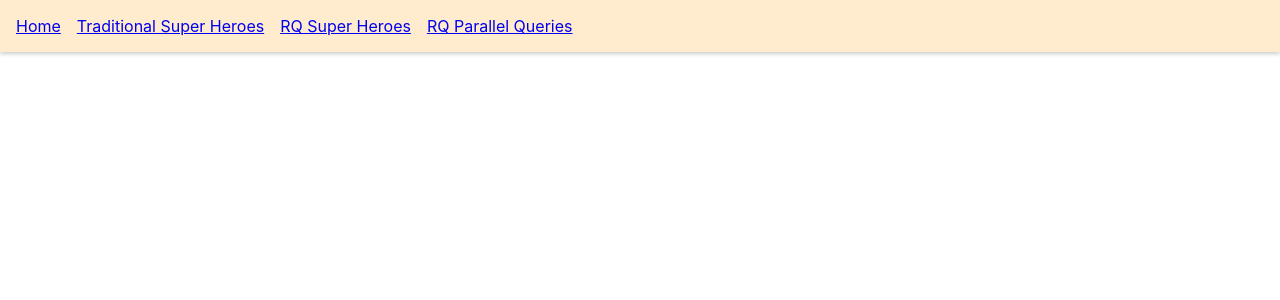
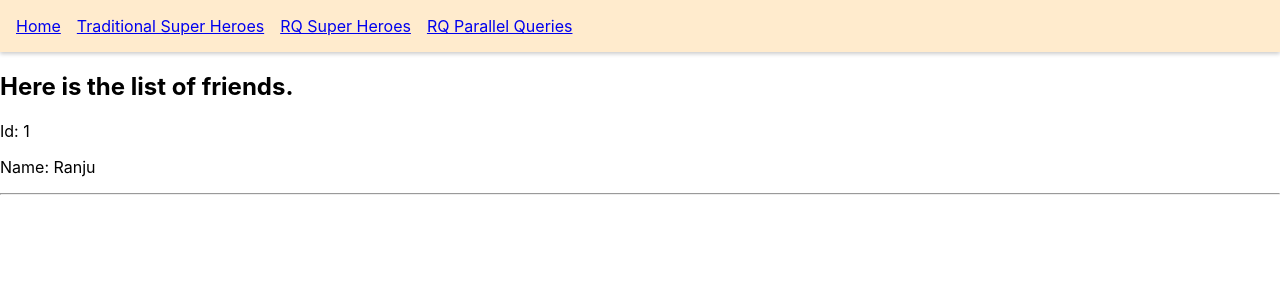
Before and after one commit to anmol-kumar0815/Learn-react-query, a React (Create React App) app: page /dynamic-queries/1 in a window 1280 px wide. Shown: the top 300 px of the page. Built offline with nearby package versions, Linux system fonts and the light colour scheme; data requests are answered from the project's data file.

Commit message:
Dynamic queries

```diff
--- a/src/App.js
+++ b/src/App.js
@@ -7,6 +7,7 @@ import RQSuperHeroes from './components/RQSuperHeroes'
 import SuperHeroes from './components/SuperHeroes'
 import RQSuperHero from './components/RQSuperHero';
 import RQParallelQueries from './components/RQParallelQueries';
+import RQDynamicQueries from './components/RQDynamicQueries';
 
 const queryClient = new QueryClient();
 
@@ -32,6 +33,7 @@ function App() {
             </ul>
           </nav>
           <Routes>
+            <Route exact path="/dynamic-queries/:ids" element={<RQDynamicQueries />} />
             <Route exact path='/parallel-queries' element={<RQParallelQueries />} />
             <Route exact path='/rq-super-heroes/:id' element={<RQSuperHero />} />
             <Route exact path='/super-heroes' element={<SuperHeroes />} />
--- /dev/null
+++ b/src/components/RQDynamicQueries.jsx
@@ -0,0 +1,29 @@
+import React from 'react'
+import { useParams } from 'react-router-dom';
+import useDynamicFriends from '../customHooks/useDynamicFriends';
+
+const RQDynamicQueries = () => {
+  const { ids } = useParams();
+  const friendIds = ids.split(",");
+
+  const responses = useDynamicFriends(friendIds);
+
+  if(!responses.every(response => response.isLoading === false)){
+    return <div>Loading...</div>
+  };
+
+  return (
+    <div>
+      <h2>Here is the list of friends.</h2>
+      {responses.map(response => (
+        <div key={response.data.data.id}>
+          <p>Id: {response.data.data.id}</p>
+          <p>Name: {response.data.data.name}</p>
+          <hr />
+        </div>
+      ))}
+    </div>
+  );
+};
+
+export default RQDynamicQueries;
--- a/src/components/RQParallelQueries.jsx
+++ b/src/components/RQParallelQueries.jsx
@@ -1,15 +1,14 @@
-import React from 'react'
+import React, { useState } from 'react'
+import { Link } from "react-router-dom";
 import useSuperHeroesAndFriends from '../customHooks/useSuperHeroesAndFriends';
 
 const RQParallelQueries = () => {
+  const [ids, setIds] = useState("");
   const { superHeroesLoading, friendsLoading, superHeroesData, friendsData } = useSuperHeroesAndFriends();
 
   if( friendsLoading || superHeroesLoading ){
     return <div>Loading...</div>
   }
-
-  console.log(superHeroesData);
-  console.log(friendsData);
 
   return (
     <div>
@@ -29,6 +28,16 @@ const RQParallelQueries = () => {
           <p>Name: {friend.name}</p>
         </div>
       ))}
+      <hr />
+
+      <h2>Now lets see what is dynamic queries</h2>
+      <label>Enter ids of friends whose data you want to see ( between 1 to 3, inclusive)</label>
+      <input type="text" placeholder='Comma separated' onChange={e => setIds(e.target.value)} />
+      <br />
+      <Link to={`/dynamic-queries/${ids}`}>
+        <button>Fetch</button>
+      </Link>
+      <br />
     </div>
   )
 }
--- /dev/null
+++ b/src/customHooks/useDynamicFriends.jsx
@@ -0,0 +1,21 @@
+import { useQueries } from "react-query";
+import axios from "axios";
+
+const fetchFriend = id => {
+  return axios.get(`http://localhost:4000/friends/${id}`);
+};
+
+const useDynamicFriends = friendIds => {
+  const queryResult = useQueries(
+    friendIds.map(id => {
+      return {
+        queryKey: ["friends", id],
+        queryFn: () => fetchFriend(parseInt(id)),
+      }
+    })
+  );
+
+  return queryResult; //an array that contain response at every index.
+}
+
+export default useDynamicFriends;
```
